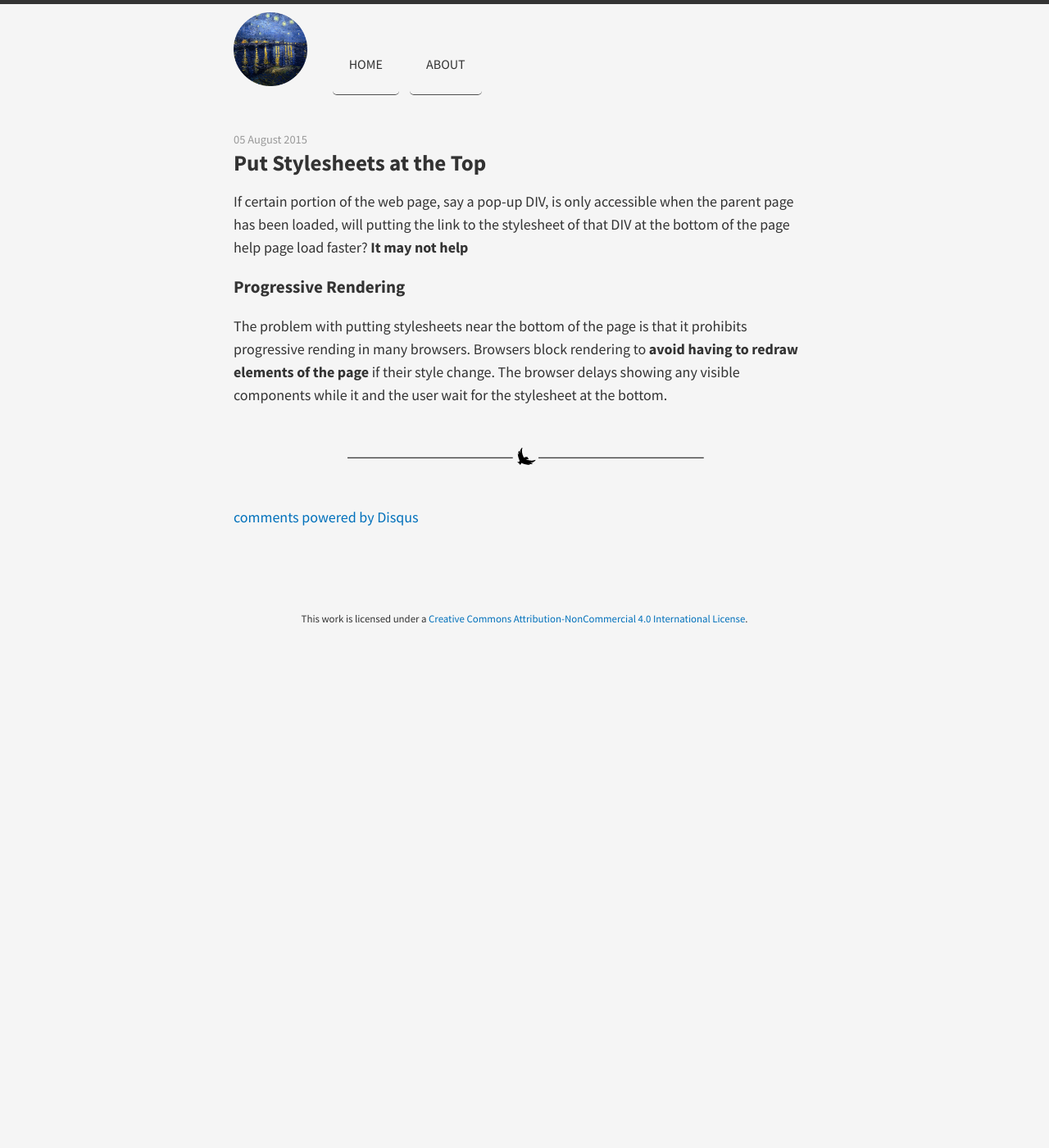
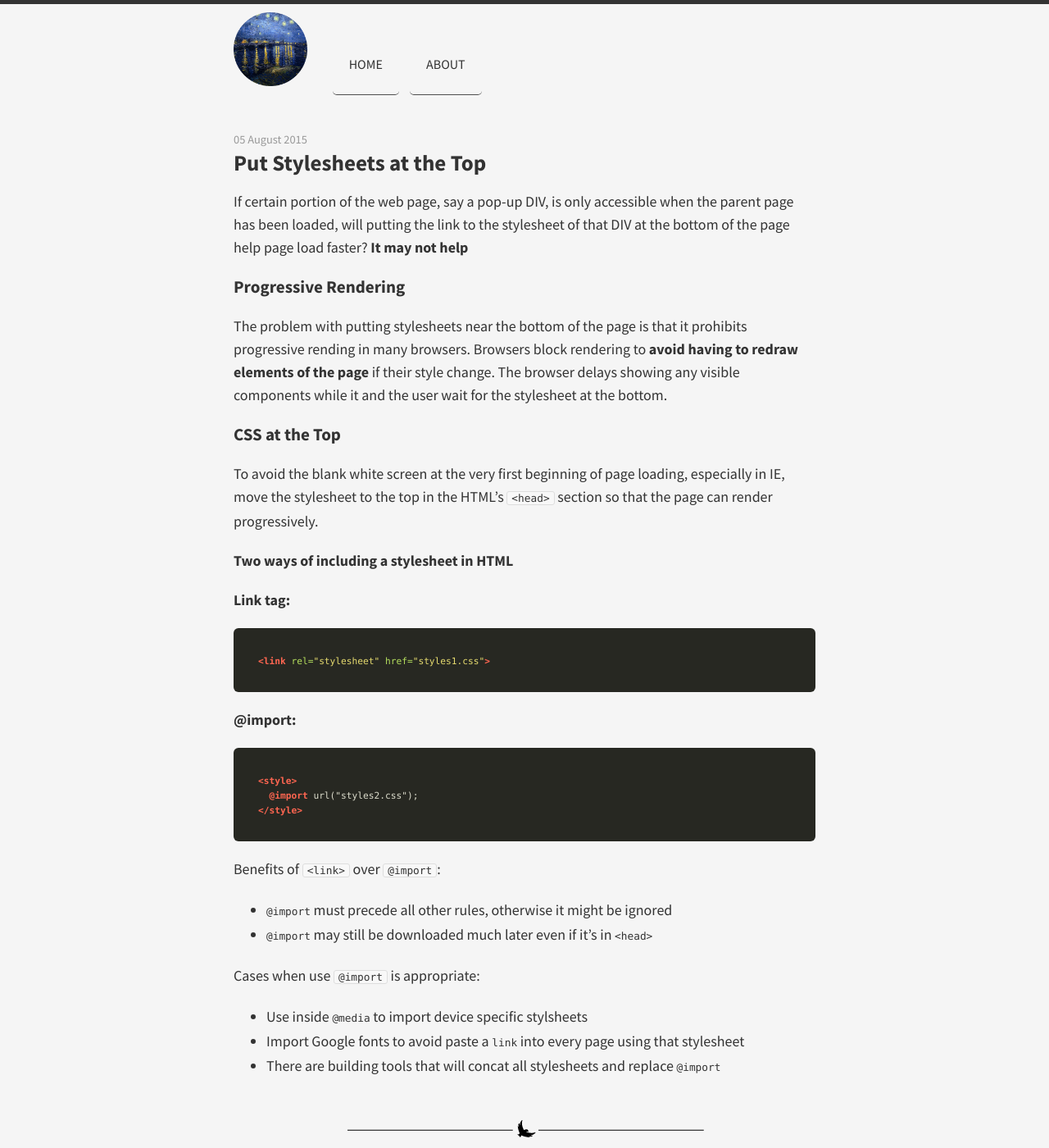
Before and after one commit to ycswaves/blog, a Jekyll site: the page built from _posts/2015-08-05-web-performance-stylesheets-on-top.md, in a window 1280 px wide and 1400 px high. Shown: the whole window at 82% size. Built offline with Jekyll 4.4.1, drawn with Linux system fonts in a browser that asks for light colours; nearby versions of some CDN libraries; Markdown is read by kramdown in place of the engine named in the settings; comment, search, counter and statistics services are not loaded.

Commit message:
add content

```diff
--- a/_posts/2015-08-05-web-performance-stylesheets-on-top.md
+++ b/_posts/2015-08-05-web-performance-stylesheets-on-top.md
@@ -7,3 +7,30 @@ If certain portion of the web page, say a pop-up DIV, is only accessible when th
 
 ### Progressive Rendering
 The problem with putting stylesheets near the bottom of the page is that it prohibits progressive rending in many browsers. Browsers block rendering to **avoid having to redraw elements of the page** if their style change. The browser delays showing any visible components while it and the user wait for the stylesheet at the bottom.
+
+### CSS at the Top
+To avoid the blank white screen at the very first beginning of page loading, especially in IE, move the stylesheet to the top in the HTML's `<head>` section so that the page can render progressively.
+
+#### Two ways of including a stylesheet in HTML
+**Link tag:**
+{% highlight html %}
+<link rel="stylesheet" href="styles1.css">
+{% endhighlight %}
+
+**@import:**
+{% highlight html %}
+<style>
+  @import url("styles2.css");
+</style>
+{% endhighlight %}
+
+Benefits of `<link>` over `@import`:
+
+- `@import` must precede all other rules, otherwise it might be ignored
+- `@import` may still be downloaded much later even if it's in `<head>`
+
+Cases when use `@import` is appropriate:
+
+- Use inside `@media` to import device specific stylsheets
+- Import Google fonts to avoid paste a `link` into every page using that stylesheet
+- There are building tools that will concat all stylesheets and replace `@import`
```
